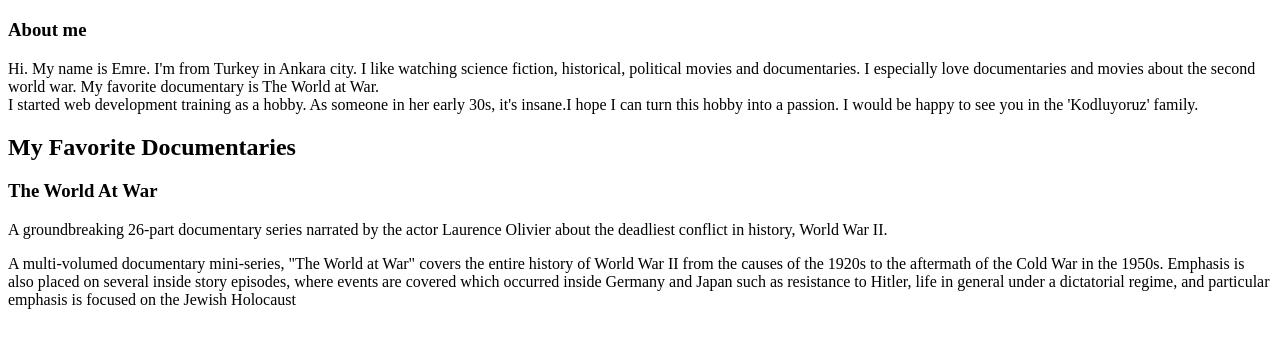
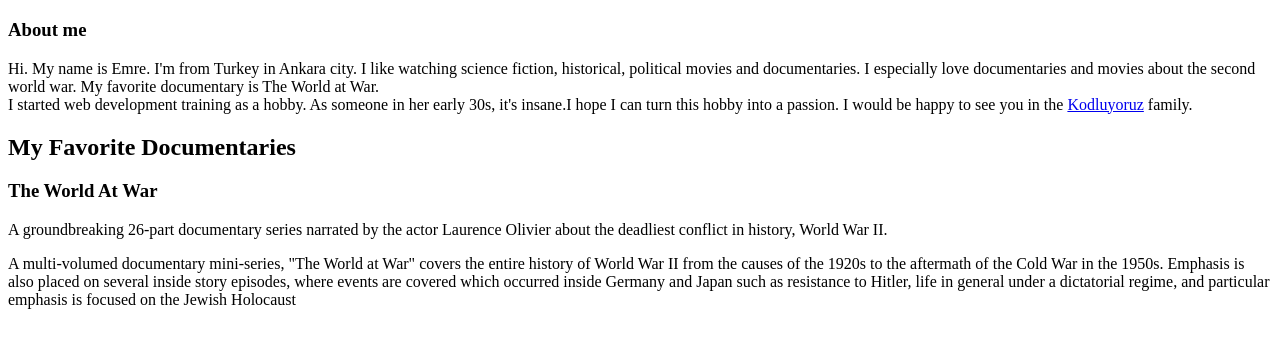
Before and after one commit to emrebozok/firstwebpage, a plain HTML site: page index.html in a window 1280 px wide. Shown: the part 61-404 px from the top of the page. Drawn offline with Linux system fonts and the light colour scheme.

Commit message:
firstpage

```diff
--- a/index.html
+++ b/index.html
@@ -11,7 +11,8 @@
     <h3>About me</h3>
     <p>Hi. My name is Emre. I'm from Turkey in Ankara city. I like watching science fiction, historical, political movies and documentaries.
         I especially love documentaries and movies about the second world war. My favorite documentary is The World at War. <br>
-        I started web development training as a hobby. As someone in her early 30s, it's insane.I hope I can turn this hobby into a passion. I would be happy to see you in the 'Kodluyoruz' family.
+        I started web development training as a hobby. As someone in her early 30s, it's insane.I hope I can turn this hobby into a passion. I would be happy to see you in the <a href="https://app.patika.dev/">Kodluyoruz</a>
+        family.
 </p> </p><!-- Paragraf etiketidir. Otomatik olarak satır atlatır. Sadece satır atlamak istersek <br> etiketini kullanabiliriz. -->
 
 <h2>My Favorite Documentaries</h2>
```
